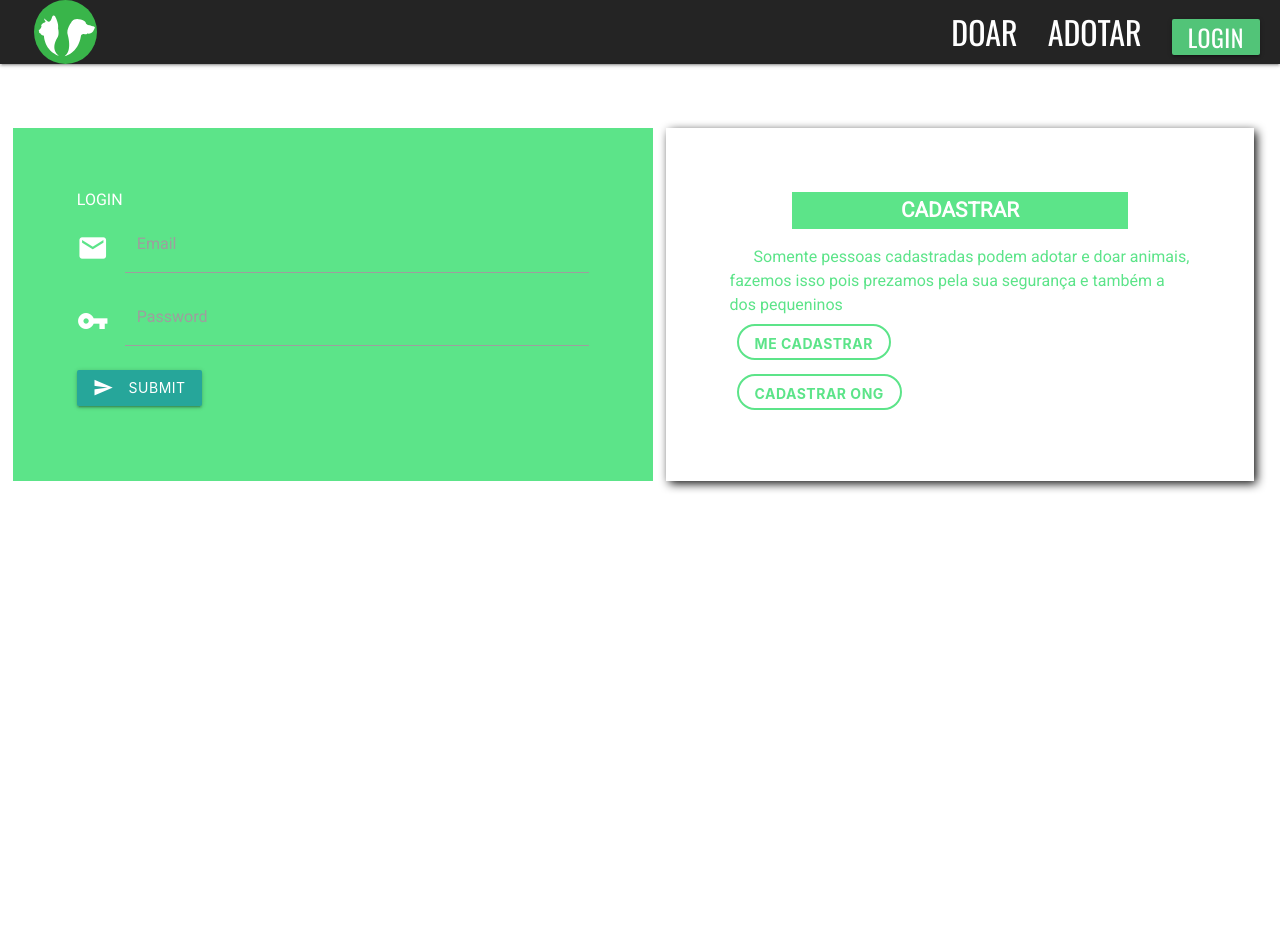
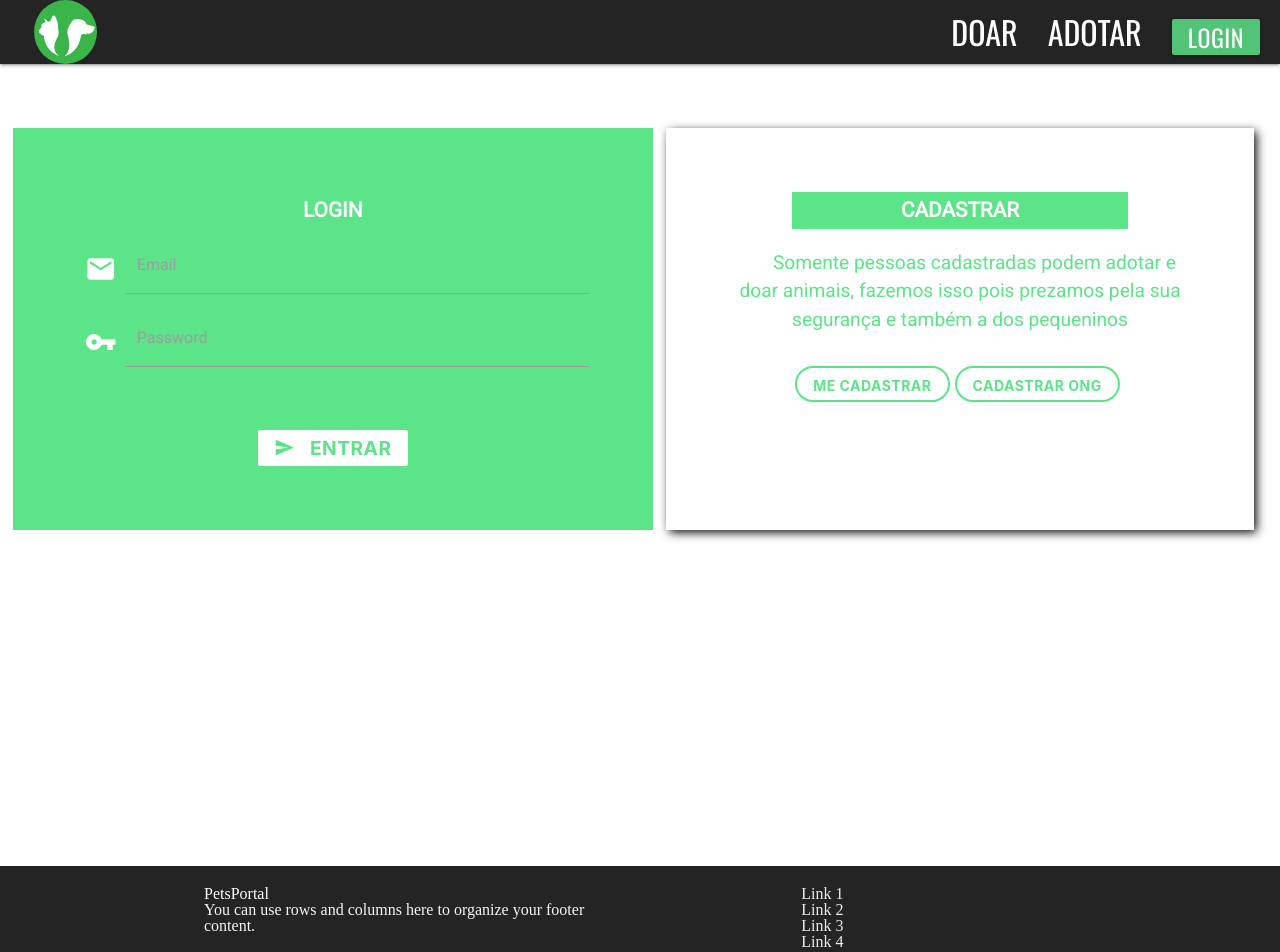
Before and after one commit to NicolasCoiado/petsportal-frontend, a React (Create React App) app: page /login in a window 1280 px wide. Shown: the top 952 px of the page. Before the commit the page ends 800 px from the top, so only its background shows below. Built offline with nearby package versions, Linux system fonts and the light colour scheme.

Commit message:
v2
Apenas implementando o site.

```diff
--- a/src/components/form-login/index.js
+++ b/src/components/form-login/index.js
@@ -1,6 +1,5 @@
 import 'materialize-css';
 import { TextInput, Button, Icon } from 'react-materialize';
-import { MdEmail } from 'react-icons/md';
 import { Link } from 'react-router-dom';
 import './style.css';
 
@@ -8,7 +7,7 @@ function FormLogin (){
     return(
     <div id="login-areas">
         <div id="login-form-area">
-            <h1>LOGIN</h1>
+            <h1 id="title-login">LOGIN</h1>
             <TextInput
                 icon="email"
                 id="TextInput-102"
@@ -22,11 +21,12 @@ function FormLogin (){
                 password
             />
             <Button
+                id="btn-login"
                 node="button"
                 type="submit"
                 waves="light"
             >
-                Submit
+                ENTRAR
                 <Icon left>
                     send
                 </Icon>
@@ -35,6 +35,7 @@ function FormLogin (){
         <div id="cad-area">
             <h1 id="title-cadastrar">CADASTRAR</h1>
             <p id="txt-cadastrar">Somente pessoas cadastradas podem adotar e doar animais, fazemos isso pois prezamos pela sua segurança e também a dos pequeninos</p>
+            <div id="buttons-area-cad">
                 <Link to='/cadastrar'>
                 <Button
                     className="btn-cad"
@@ -47,7 +48,6 @@ function FormLogin (){
                     Me cadastrar
                 </Button>
                 </Link>
-            <br/>
                 <Button
                     className="btn-cad"
                     node="button"
@@ -60,6 +60,7 @@ function FormLogin (){
                 </Button>
             </div>
         </div>
+    </div>
     );
 }
 
--- a/src/components/form-login/style.css
+++ b/src/components/form-login/style.css
@@ -1,9 +1,11 @@
 @import url('https://fonts.googleapis.com/css2?family=Roboto&display=swap');
 
-#TextInput-102{
-    color: white;
+#title-login{
+    text-align: center;
+    font-size: 1.3em;
+    font-weight: bold;
+    padding: 0.4em;
 }
-
 #login-areas{
     display: flex;
 }
@@ -14,13 +16,24 @@
     width: 50%;
     font-family: 'Roboto', sans-serif;
     color: white;
+    text-align: center;
 }
+#btn-login{
+    margin-top: 2em;
+    background-color: white;
+    font-weight: bold;
+    font-size: 1.2em;
+    color: #5ce489;
+    box-shadow: none;
+}
+/*===========================================*/
 #cad-area{
     padding: 5%;
     margin: 5% 0% 0% 1%;
     width: 46%;
     font-family: 'Roboto', sans-serif;
     box-shadow: 0.2em 0.2em 0.6em black;
+    text-align: center;
 }
 #title-cadastrar{
     text-align: center;
@@ -33,24 +46,27 @@
     margin-right: 3em;
 }
 #txt-cadastrar{
+    font-size: 1.2em;
     line-height: 1.5;
     text-indent: 1.5em;
     padding-top: 1em;
     color: #5ce489;
 }
+#buttons-area-cad{
+    margin-top: 1.5em;
+}
 .btn-cad{
     font-weight: bold;
-    margin: 0.5em;
     color: #5ce489;
     background-color: white;
     box-shadow: 0.2em 0.2em 0.6em white;
     border: 0.2em solid #5ce489;
     border-radius: 2em;
+    margin-top: 0.5em;
 }
 
 .btn-cad:hover{
     font-weight: bold;
-    margin: 0.5em;
     color: white;
     background-color: #5ce489;
     box-shadow: 0.2em 0.2em 0.6em white;
--- /dev/null
+++ b/src/components/rodape/index.js
@@ -0,0 +1,23 @@
+import 'materialize-css';
+import { Footer } from 'react-materialize';
+import './style.css';
+
+function Rodape (){
+    return(
+        <Footer
+            className="rodape"
+            copyrights="PetsPortal 2021 Copyright"
+            links={<ul><li><a className="grey-text text-lighten-3" href="#!">Link 1</a></li><li><a className="grey-text text-lighten-3" href="#!">Link 2</a></li><li><a className="grey-text text-lighten-3" href="#!">Link 3</a></li><li><a className="grey-text text-lighten-3" href="#!">Link 4</a></li></ul>}
+            moreLinks={<a className="grey-text text-lighten-4 right" href="#!">More Links</a>}
+        >
+        <h5 className="white-text">
+            PetsPortal
+        </h5>
+        <p className="grey-text text-lighten-4">
+            You can use rows and columns here to organize your footer content.
+        </p>
+    </Footer>
+    );
+}
+
+export default Rodape;
--- /dev/null
+++ b/src/components/rodape/style.css
@@ -0,0 +1,4 @@
+.rodape{
+    margin-top: 21em;
+    background-color: rgb(36, 36, 36);
+}
--- a/src/pages/login/index.js
+++ b/src/pages/login/index.js
@@ -1,6 +1,7 @@
+import { Fragment } from 'react';
 import NavBar from '../../components/navbar/';
-import { Fragment } from 'react';
 import FormLogin from '../../components/form-login/'
+import Rodape from '../../components/rodape/'
 
 function Login (){
     return(
@@ -11,6 +12,9 @@ function Login (){
         <main>
             <FormLogin />
         </main>
+        <footer>
+            <Rodape />
+        </footer>
     </Fragment>
     );
 }
```
Lines whose indentation alone changed are shown as unchanged.
